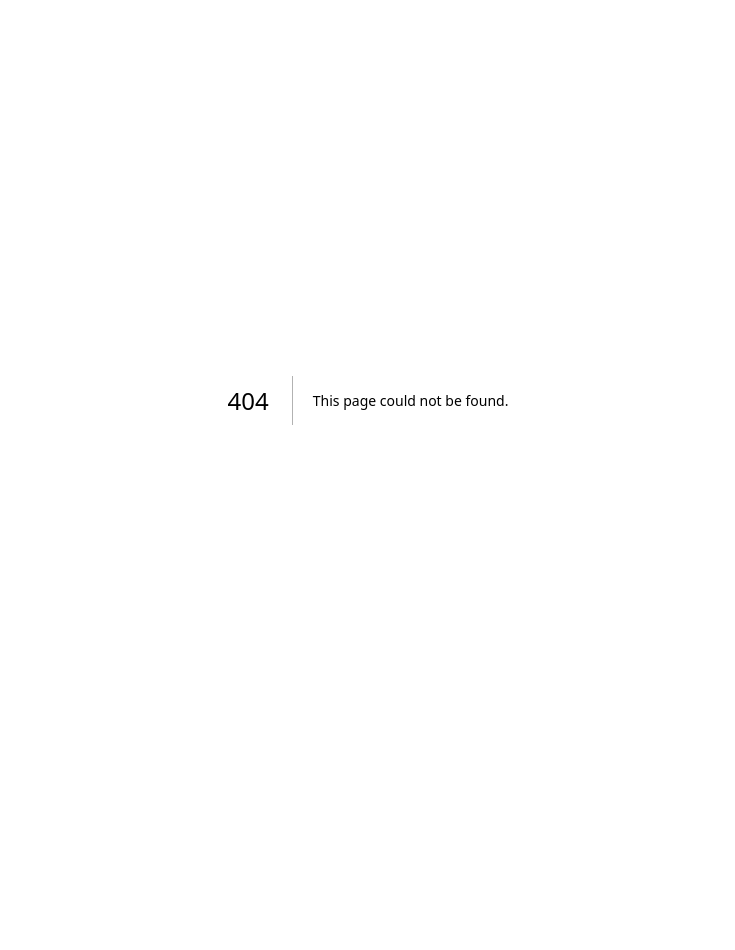
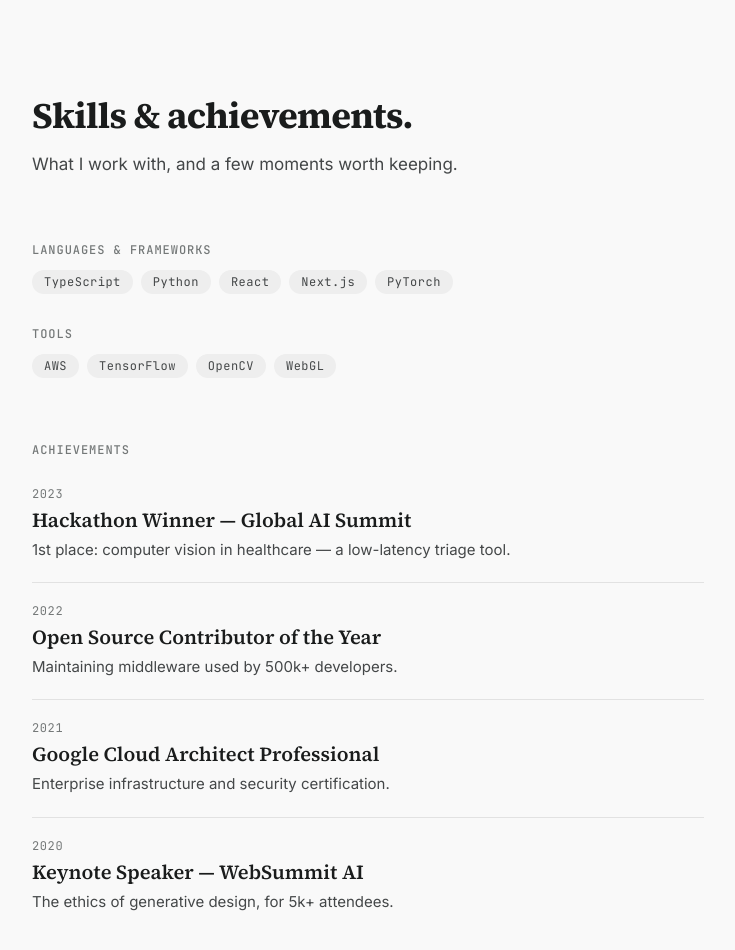
Before and after one commit to harshsH-28/my-portfolio, a Next.js app: page /achievements in a window 1280 px wide. Before the commit this address had no page. Shown: the top 950 px of the page, without its empty margins (272-1007 px from the left). Before the commit the page ends 800 px from the top, so only its background shows below. Built offline with nearby package versions, Linux system fonts and the light colour scheme.

Commit message:
feat: add Achievements page with skills and dated list

```diff
--- /dev/null
+++ b/src/app/achievements/page.tsx
@@ -0,0 +1,56 @@
+import { Chip } from "@/components/Chip";
+import { Reveal } from "@/components/Reveal";
+import { ACHIEVEMENTS, SKILLS } from "@/lib/portfolio-data";
+import type { Metadata } from "next";
+
+export const metadata: Metadata = { title: "achievements" };
+
+export default function AchievementsPage() {
+  return (
+    <main className="mx-auto max-w-[720px] px-6 pb-32 pt-16 md:pt-24">
+      <Reveal>
+        <h1 className="font-serif text-4xl font-bold tracking-[-0.02em] text-ink">
+          Skills &amp; achievements.
+        </h1>
+        <p className="mt-4 text-[17px] text-ink-muted">
+          What I work with, and a few moments worth keeping.
+        </p>
+      </Reveal>
+      <div className="mt-16 flex flex-col gap-8">
+        {SKILLS.map((group, index) => (
+          <Reveal key={group.category} delay={index * 0.06}>
+            <h2 className="font-mono text-xs font-medium uppercase tracking-[0.08em] text-ink-faint">
+              {group.category}
+            </h2>
+            <div className="mt-3 flex flex-wrap gap-2">
+              {group.items.map((item) => (
+                <Chip key={item}>{item}</Chip>
+              ))}
+            </div>
+          </Reveal>
+        ))}
+      </div>
+      <Reveal className="mt-16">
+        <h2 className="font-mono text-xs font-medium uppercase tracking-[0.08em] text-ink-faint">
+          Achievements
+        </h2>
+        <ul className="mt-2">
+          {ACHIEVEMENTS.map((achievement) => (
+            <li
+              key={achievement.id}
+              className="flex flex-col gap-1 border-b border-hairline py-5 last:border-b-0"
+            >
+              <span className="font-mono text-xs tracking-[0.05em] text-ink-faint">
+                {achievement.year}
+              </span>
+              <h3 className="font-serif text-xl font-semibold text-ink">{achievement.title}</h3>
+              <p className="text-[15px] leading-relaxed text-ink-muted">
+                {achievement.description}
+              </p>
+            </li>
+          ))}
+        </ul>
+      </Reveal>
+    </main>
+  );
+}
```
Also changed, not shown: 1 other file (tests, documents, lock files or other folders).
